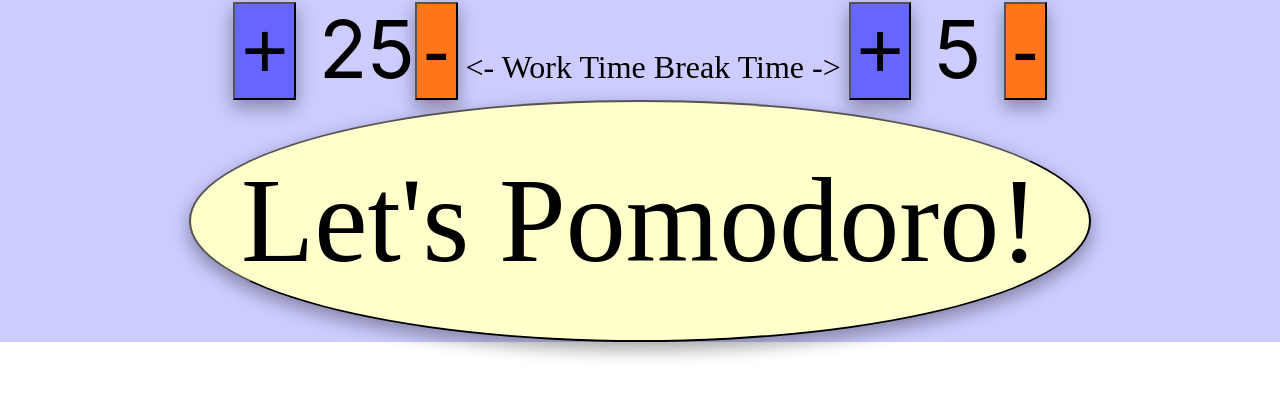
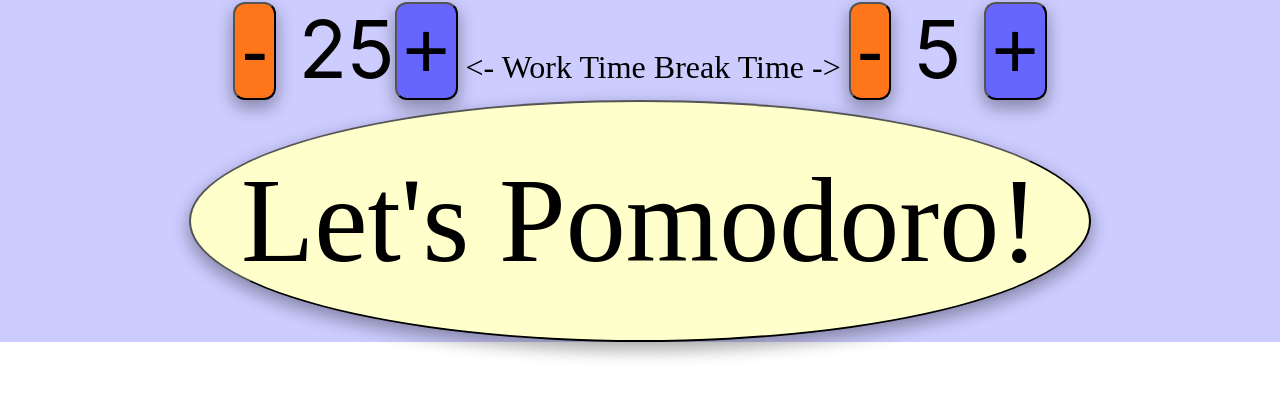
Before and after one commit to stonefarmer9/pomodoro, a React (Create React App) app: page / in a window 1280 px wide. Shown: the top 396 px of the page. Built offline with nearby package versions, Linux system fonts and the light colour scheme; a web font is replaced by a local one.

Commit message:
STYLES: + & - buttons edge rounded

```diff
--- a/src/App.css
+++ b/src/App.css
@@ -30,6 +30,7 @@
   -webkit-transition-duration: 0.4s; /* Safari */
   transition-duration: 0.4s;
   box-shadow: 0 8px 16px 0 rgba(0,0,0,0.2), 0 6px 20px 0 rgba(0,0,0,0.19);
+  border-radius: 12px;
 }
 .addWorkTime:hover {
   background-color: #4CAF50; /* Green */
@@ -43,6 +44,7 @@
   -webkit-transition-duration: 0.4s; /* Safari */
   transition-duration: 0.4s;
   box-shadow: 0 8px 16px 0 rgba(0,0,0,0.2), 0 6px 20px 0 rgba(0,0,0,0.19);
+  border-radius: 12px;
 }
 
 .subWorkTime:hover {
@@ -56,6 +58,7 @@
   -webkit-transition-duration: 0.4s; /* Safari */
   transition-duration: 0.4s;
   box-shadow: 0 8px 16px 0 rgba(0,0,0,0.2), 0 6px 20px 0 rgba(0,0,0,0.19);
+  border-radius: 12px;
 }
 
 .addBreakTime:hover {
@@ -69,6 +72,7 @@
   -webkit-transition-duration: 0.4s; /* Safari */
   transition-duration: 0.4s;
   box-shadow: 0 8px 16px 0 rgba(0,0,0,0.2), 0 6px 20px 0 rgba(0,0,0,0.19);
+  border-radius: 12px;
 }
 
 .subBreakTime:hover {
--- a/src/App.js
+++ b/src/App.js
@@ -56,13 +56,13 @@
     <div className="App">
       <center>
         <div className="buttons">
+          <button  onClick={this.subWorkTime}className="subWorkTime"> - </button>
+            <span className="span"> {workTime}</span>
           <button onClick={this.addWorkTime} className="addWorkTime"> + </button>
-            <span className="span"> {workTime}</span>
-          <button  onClick={this.subWorkTime}className="subWorkTime"> - </button>
           <span className="buttonInstructions">{' <- Work Time  Break Time -> '}</span>
+          <button onClick={this.subBreakTime}className="subBreakTime"> - </button>
+            <span className="span"> {breakTime} </span>
           <button onClick={this.addBreakTime}className="addBreakTime"> + </button>
-            <span className="span"> {breakTime} </span>
-          <button onClick={this.subBreakTime}className="subBreakTime"> - </button>
         </div>
         <div className="start">
       <button onClick={this.startTimer} className="startButton">Let's Pomodoro!</button>
```
